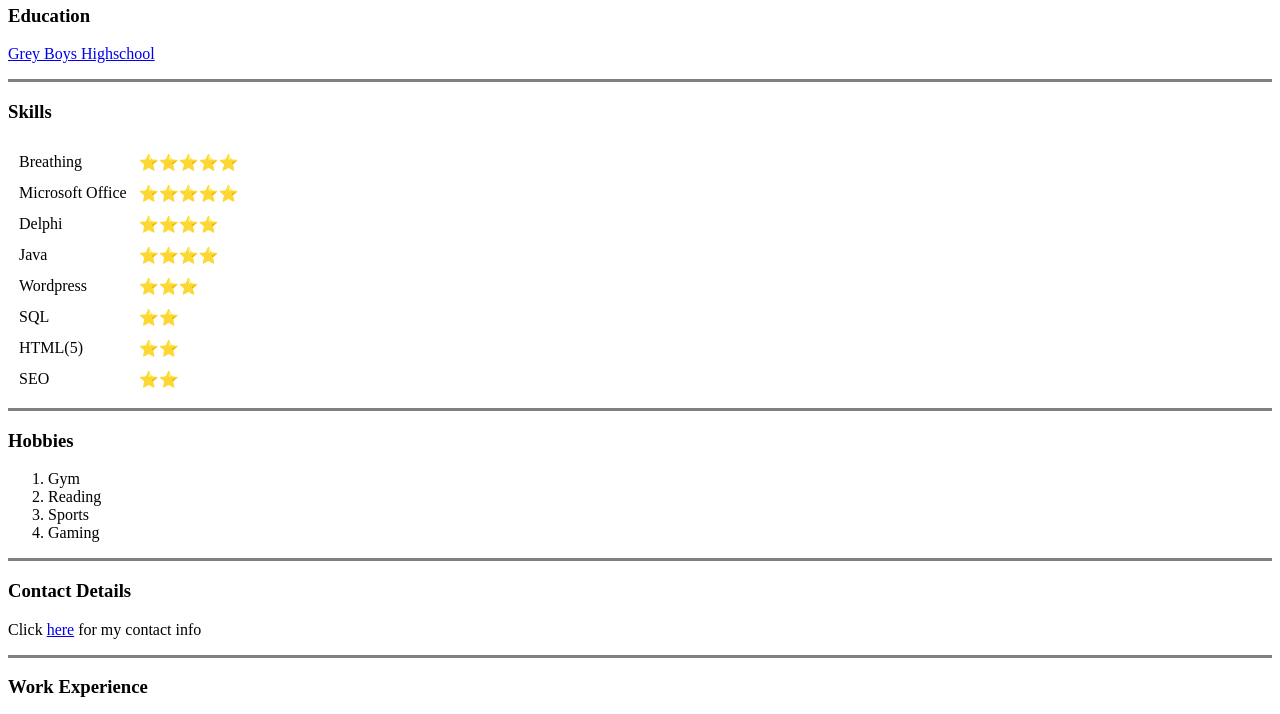
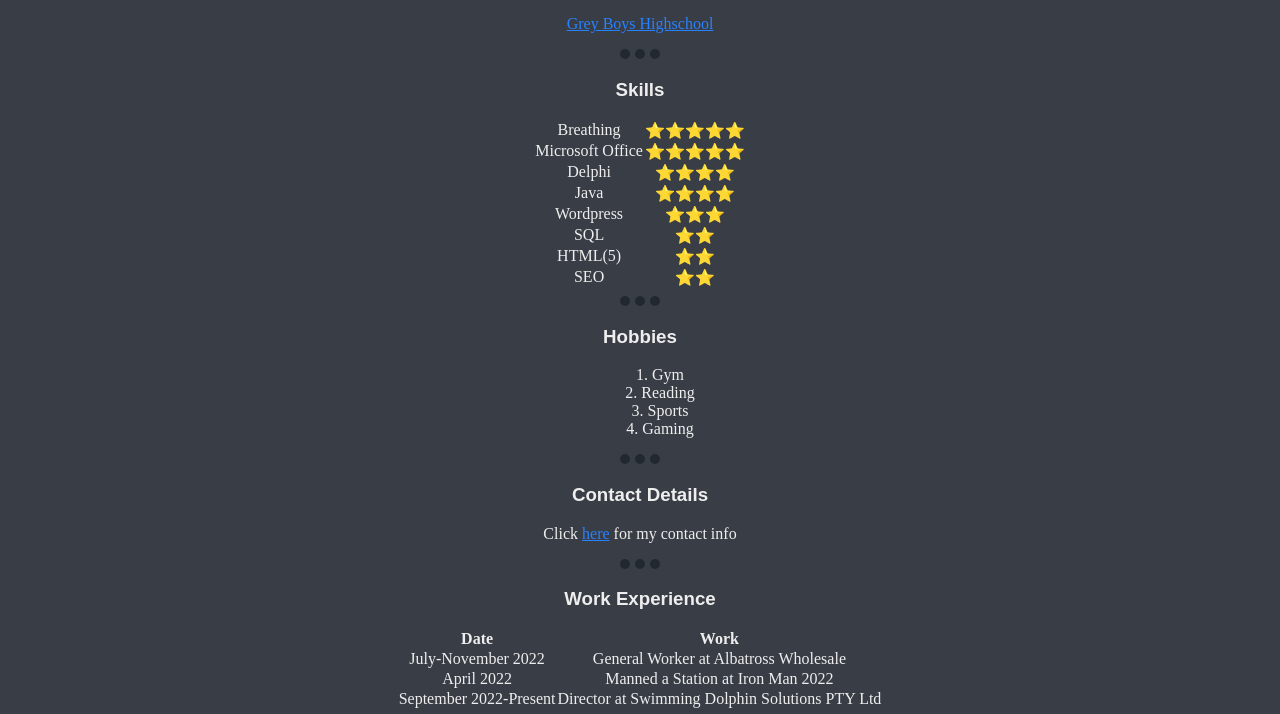
Before and after one commit to JarrydHarker22/CV, a plain HTML site: page index.html in a window 1280 px wide. Shown: the part 359-1073 px from the top of the page. Drawn offline with Linux system fonts and the light colour scheme.

Commit message:
Update Including CSS

```diff
--- /dev/null
+++ b/CSS/style.css
@@ -0,0 +1,58 @@
+            body {
+                background-color: #393E46;
+                list-style-position: inside;
+
+            }
+
+            hr {
+                background-color: White;
+                border-style: none;
+                border-top: 10px dotted #222831;
+                background: none;
+                width: 40px;
+            }
+
+            img {
+                border-radius: 50%;
+            }
+
+            div {
+                text-align: center;
+            }
+
+            ul {
+                display: inline-block;
+                text-align: left;
+            }
+
+            h1{
+                font-family: Arial, Helvetica, sans-serif;
+                color: #00ADB5;
+            }
+
+            h3{
+                font-family: Arial, Helvetica, sans-serif;
+                color: #EEEEEE;
+            }
+
+            body{
+                color: #EEEEEE;
+            }
+
+            a{
+                color: #2881ff;
+
+            }
+
+            table, th, td {
+                text-align: center;
+                border-spacing: 10px;
+                border: 2px;
+                border-collapse: collapse;
+                border-color: #EEEEEE;
+            }
+
+            center{
+                margin-left: auto;
+                margin-right: auto;
+            }
--- a/index.html
+++ b/index.html
@@ -1,23 +1,28 @@
 <!DOCTYPE html>
 <html lang="en">
+
 <head>
     <meta charset="UTF-8">
     <title> My Website </title>
     <meta name="viewport" content="width=device-width, initial-scale=1.0">
+    <link rel="stylesheet" href="CSS/style.css">
 </head>
 
+
 <body>
-        <table cellspacing="10">
+    <center>
+        <table>
             <tr>
                 <td>
                     <figure>
-                        <img src="41981.pinterest.jpg" alt="Actual photo of me" width="250" height="250">
-                        <FIGcaption>Actual image of Jarryd</FIGcaption>
+                        <img src="Images/Me.jpg" alt="Actual photo of me" width="250" height="250">
                     </figure>
                 </td>
                 <td>
                     <h1>Jarryd Harker</h1>
-                    <p>Student at <a href="https://www.varsitycollege.co.za/nelson-mandela-bay">Varsity College Nelson Mandela Bay</a>  <br> Director at <a href="https://www.dolphintrading.co.za/">Swimming Dolphin Solutions</a> <br> IDK what else tbh
+                    <p>Student at <a href="https://www.varsitycollege.co.za/nelson-mandela-bay">Varsity College Nelson
+                            Mandela Bay</a> <br> Director at <a href="https://www.dolphintrading.co.za/">Swimming
+                            Dolphin Solutions</a> <br> IDK what else tbh
                     </p>
                     <p>I am a guy, I like sports.</p>
                 </td>
@@ -29,35 +34,62 @@
         <p> <a href="https://www.greyhighschool.com/">Grey Boys Highschool</a> </p>
         <hr size="3" noshade>
         <h3>Skills</h3>
-        <table cellspacing="10">
-            <tr><td>Breathing</td><td>⭐⭐⭐⭐⭐</td></tr>
-            <tr><td>Microsoft Office</td><td>⭐⭐⭐⭐⭐</td></tr>
-            <tr><td>Delphi</td><td>⭐⭐⭐⭐</td></tr>
-            <tr><td>Java</td><td>⭐⭐⭐⭐</td></tr>
-            <tr><td>Wordpress</td><td>⭐⭐⭐</td></tr>
-            <tr><td>SQL</td><td>⭐⭐</td></tr>
-            <tr><td>HTML(5)</td><td>⭐⭐</td></tr>
-            <tr><td>SEO</td><td>⭐⭐</td></tr>
+        <table>
+            <tr>
+                <td>Breathing</td>
+                <td>⭐⭐⭐⭐⭐</td>
+            </tr>
+            <tr>
+                <td>Microsoft Office</td>
+                <td>⭐⭐⭐⭐⭐</td>
+            </tr>
+            <tr>
+                <td>Delphi</td>
+                <td>⭐⭐⭐⭐</td>
+            </tr>
+            <tr>
+                <td>Java</td>
+                <td>⭐⭐⭐⭐</td>
+            </tr>
+            <tr>
+                <td>Wordpress</td>
+                <td>⭐⭐⭐</td>
+            </tr>
+            <tr>
+                <td>SQL</td>
+                <td>⭐⭐</td>
+            </tr>
+            <tr>
+                <td>HTML(5)</td>
+                <td>⭐⭐</td>
+            </tr>
+            <tr>
+                <td>SEO</td>
+                <td>⭐⭐</td>
+            </tr>
         </table>
         </ul>
         <hr size="3" noshade>
         <h3>Hobbies</h3>
+        <div>
             <Ol><!--Ordered List-->
                 <li>Gym</li>
                 <li>Reading</li>
                 <li>Sports</li>
                 <li>Gaming</li>
             </Ol>
+        </div>
         <hr size="3" noshade>
         <h3>Contact Details</h3>
-        <p>Click <a href="ContactDetails.html">here</a>  for my contact info</p>
+        <p>Click <a href="ContactDetails.html">here</a> for my contact info</p>
 
         <hr size="3" noshade>
         <h3>Work Experience</h3>
-        <table cellspacing="10">
+        <table>
             <thead>
                 <tr>
-                    <th>Date</th><th>Work</th>
+                    <th>Date</th>
+                    <th>Work</th>
                 </tr>
             </thead>
             <tbody>
@@ -66,10 +98,12 @@
                     <td>General Worker at Albatross Wholesale</td>
                 </tr>
                 <tr>
-                    <td>April 2022</td><td>Manned a Station at Iron Man 2022</td>
+                    <td>April 2022</td>
+                    <td>Manned a Station at Iron Man 2022</td>
                 </tr>
                 <tr>
-                    <td>September 2022-Present</td><td>Director at Swimming Dolphin Solutions PTY Ltd</td>
+                    <td>September 2022-Present</td>
+                    <td>Director at Swimming Dolphin Solutions PTY Ltd</td>
                 </tr>
 
             </tbody>
@@ -77,20 +111,22 @@
 
         <hr size="3" noshade>
         <h3>Volunteer Work</h3>
-            <table cellspacing="10">
+        <table>
             <thead>
                 <tr>
-                        <th>Date</th><th>Details</th>
+                    <th>Date</th>
+                    <th>Details</th>
                 </tr>
             </thead>
 
             <tbody>
                 <tr>
-                        <td>2015-Present</td><td>I volunteer at my churches sunday school program</td>
+                    <td>2015-Present</td>
+                    <td>I volunteer at my church's sunday school program</td>
                 </tr>
             </tbody>
         </table>
-
+    </center>
 </body>
 
 </html>
```
Also changed, not shown: ContactDetails.html (+9 -3 lines), Images/Me.jpg (added). Lines whose indentation alone changed are shown as unchanged.
